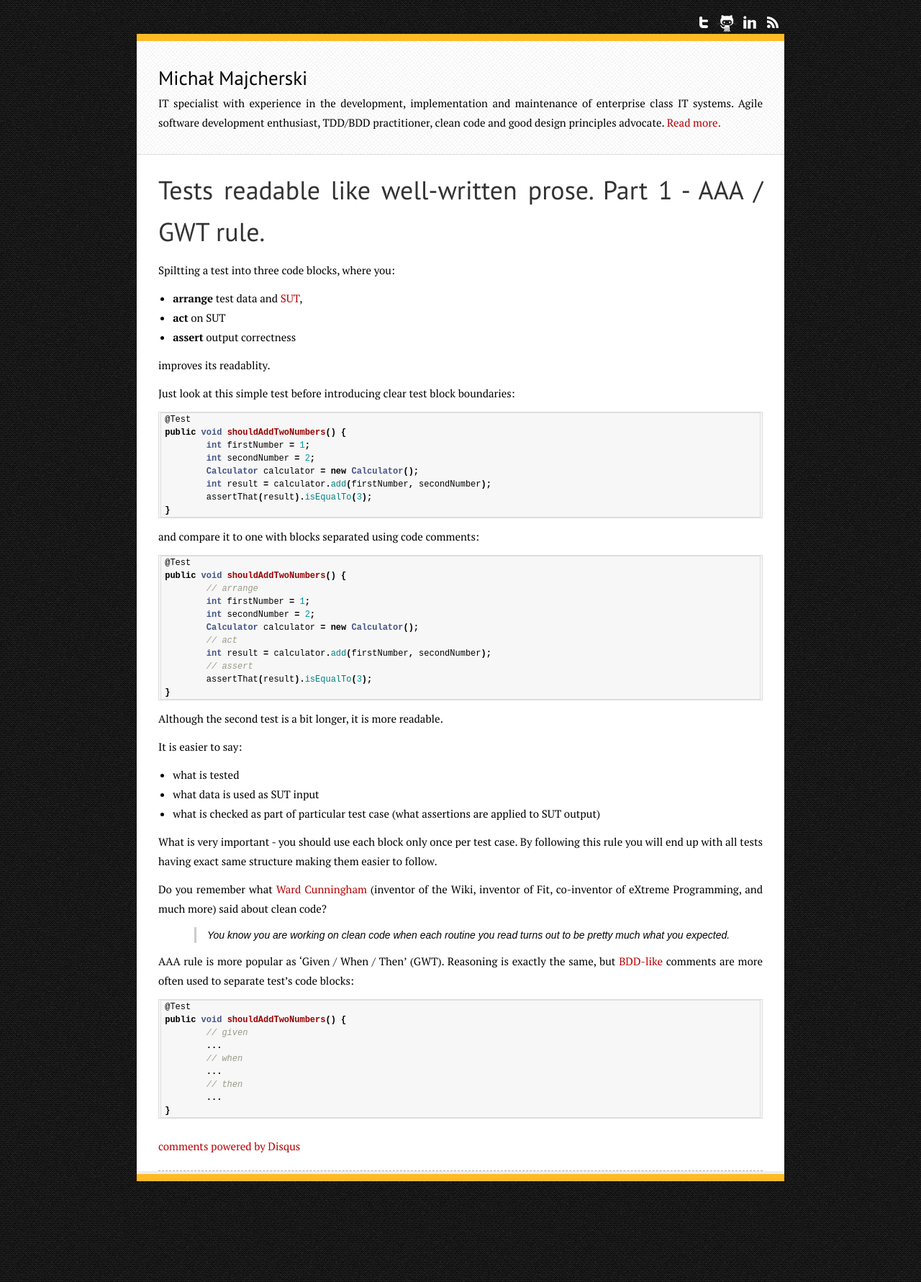
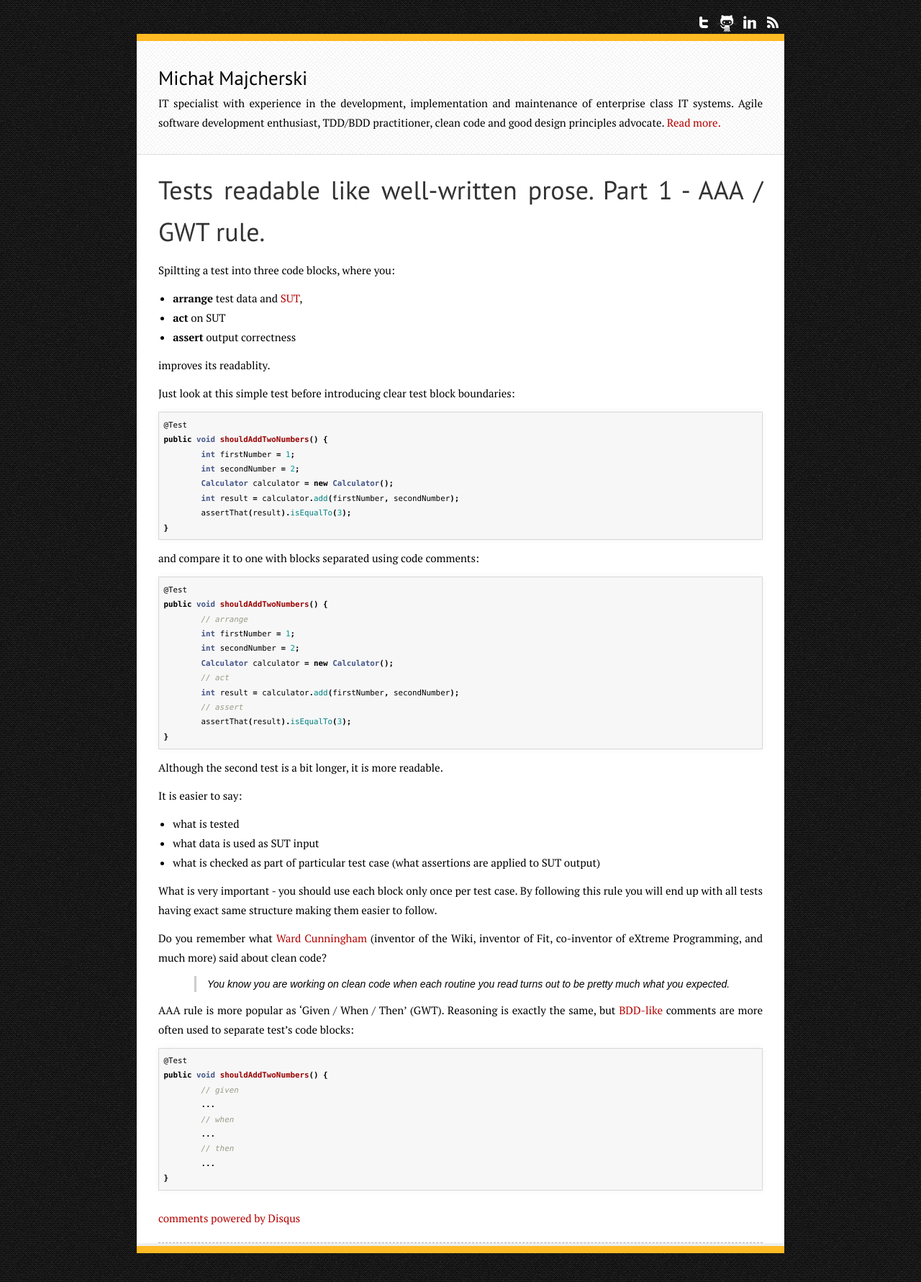
Before and after one commit to majcher/majcher.github.io, a Jekyll site: the page built from _posts/2013-12-17-readable-tests-part1-aaa.md, in a window 1280 px wide. Shown: the whole page at 72% size. Built offline with Jekyll 4.4.1, drawn with Linux system fonts in a browser that asks for light colours; nearby versions of some CDN libraries; comment, search, counter and statistics services are not loaded.

Commit message:
Fixing styles for lower screen resolutions.

```diff
--- a/css/main.css
+++ b/css/main.css
@@ -27,6 +27,7 @@ h1 {
 h2 {
 	font-size: 1.5em;
 	line-height: 1.6em;
+    padding-top: 10px;
 }
 
 p { margin: 0.8em 0; }
@@ -210,9 +211,22 @@ table {
 
 /* standard */
 .post pre {
-  border: 1px solid #ddd;
   background-color: #F7F7F7;
-  padding: 0 .4em;
+  padding: 0.5em;
+  white-space: pre-wrap;
+  box-shadow: 0 0 10px rgba(0, 0, 0, 0.06);
+}
+
+.post pre, .post pre > code {
+  font-size: 80%;
+  line-height: 160%;
+  font-family: Menlo,Monaco,"Andale Mono","lucida console","Courier New",monospace !important;
+}
+
+@media only screen and (min-width: 900px) {
+  .post pre, .post pre > code {
+    font-size: 85%;
+  }
 }
 
 .post ul, .post ol {
@@ -221,10 +235,6 @@ table {
 
 .post .highlight {
   border: 1px solid #ddd;
-  background-color: #F7F7F7;
-  padding: 0 .2em;
-  font-size: 80%;
-  line-height: 1.5em;
 }
 
 .post pre code {
@@ -279,3 +289,22 @@ table {
 .about p {
 	clear: both;
 }
+
+.about .book {
+    clear:left;
+    padding: 10px 0;
+}
+
+.about .book .cover {
+    float:left;
+    clear:left;
+    padding-right: 10px
+}
+
+.about .book .title {
+    font-weight: bold;
+}
+
+.about .book .author {
+    font-style: italic;
+}
```
